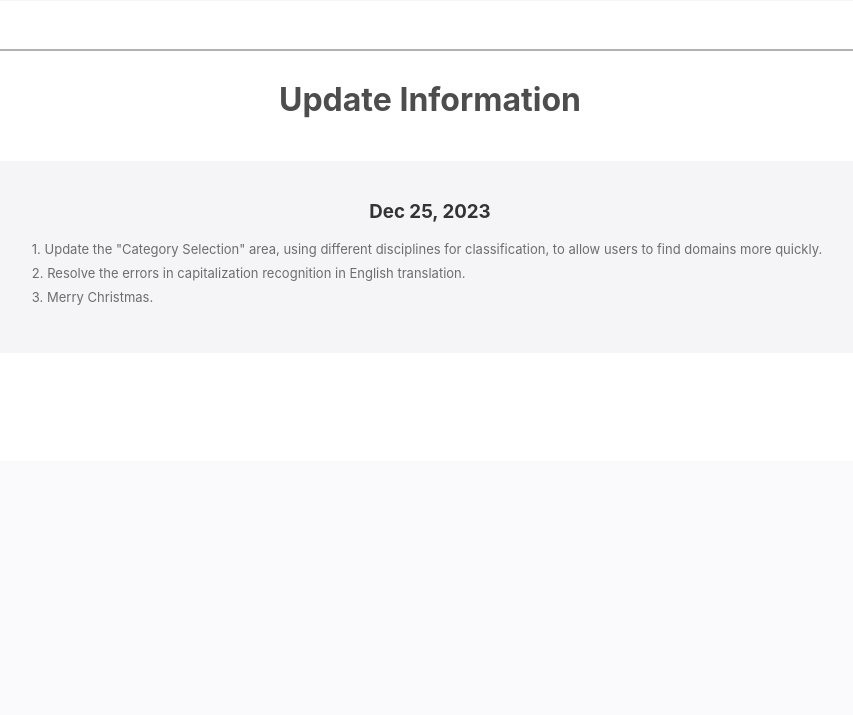
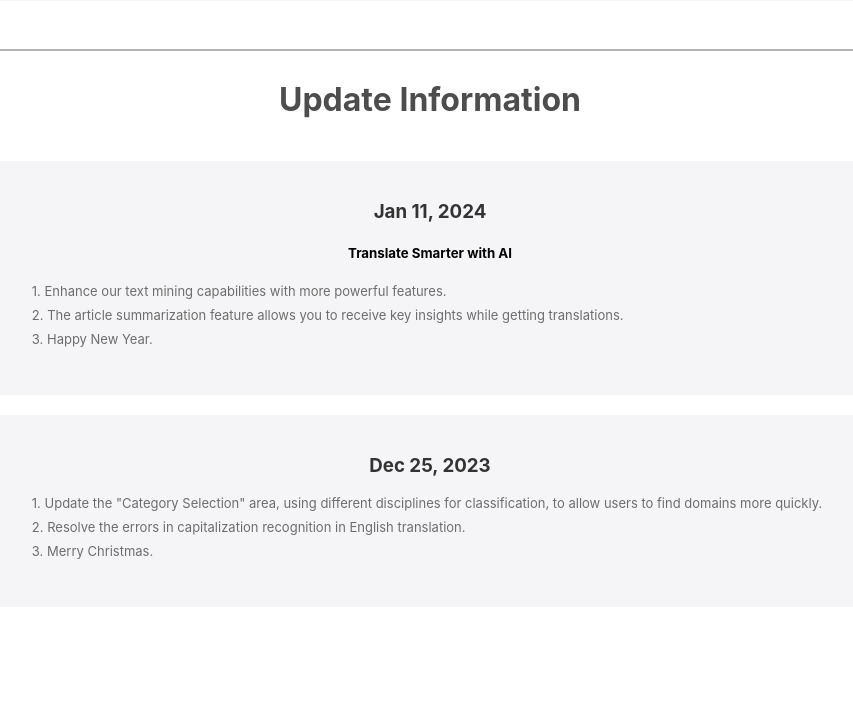
Before and after one commit to knyliu/ProperTranslation, a Flask app: page /about in a window 1280 px wide. Shown: the part 2105-2820 px from the top of the page, without its empty margins (210-1063 px from the left). Before the commit the page ends 2410 px from the top, so only its background shows below. Run offline with Flask 3, Linux system fonts and the light colour scheme.

Commit message:
Templates Update

```diff
--- a/templates/about.html
+++ b/templates/about.html
@@ -204,7 +204,22 @@
                 <h1>Update Information</h1>
                 <br>
             </div>
-
+            <div class="base_container">
+                <div class="text-container">
+                    <h3>Jan 11, 2024</h3>
+                    <h5>Translate Smarter with AI</h5>
+                    <p style="text-align: left; max-width: 90%; padding-left: 5%; padding-right: 5%;">1. Enhance our text mining capabilities with more powerful features.</p>
+                    <p style="text-align: left; max-width: 90%; padding-left: 5%; padding-right: 5%;">2. The article summarization feature allows you to receive key insights while getting translations.</p>
+                    <p style="text-align: left; max-width: 90%; padding-left: 5%; padding-right: 5%;">3. Happy New Year. </p>
+                    <br>
+                    <style>
+                        .icon-link {
+                            margin-right: 10px;
+                        }
+                    </style>
+                </div>
+            </div>
+            <br>
             <div class="base_container">
                 <div class="text-container">
                     <h3>Dec 25, 2023</h3>
```
